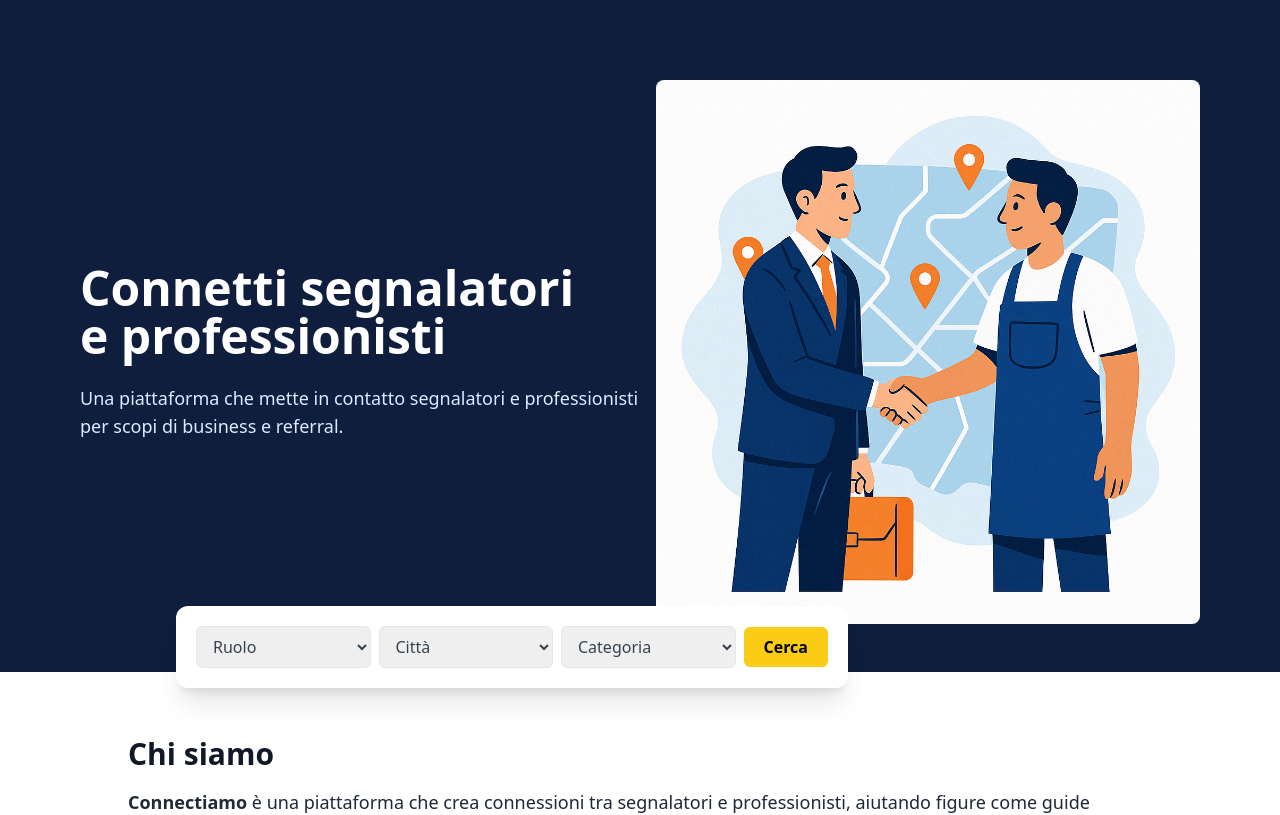
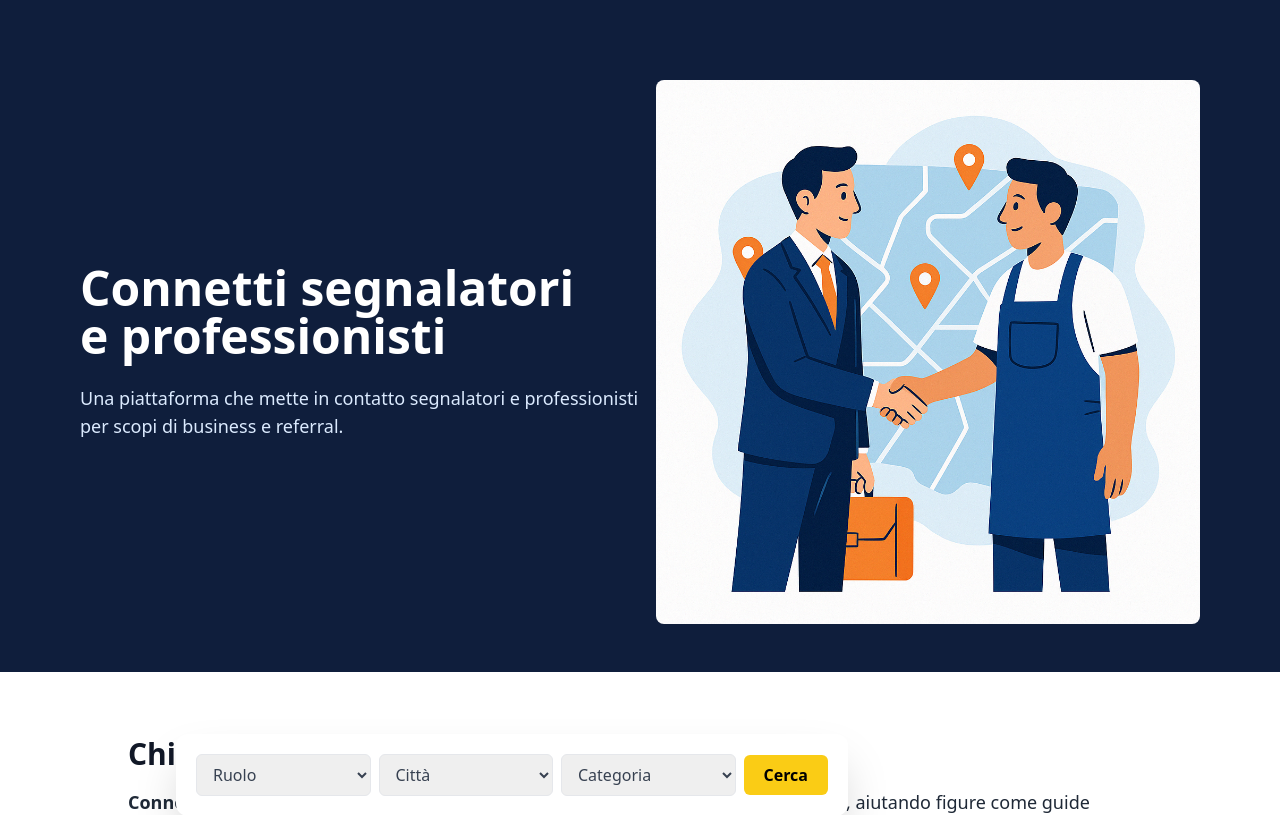
Before and after one commit to ilfrusciante/Connectiamo-website, a Next.js app: page / in a window 1280 px wide. Shown: the top 815 px of the page. Built offline with nearby package versions, Linux system fonts and the light colour scheme.

Commit message:
Update index.js

```diff
--- a/pages/index.js
+++ b/pages/index.js
@@ -37,9 +37,9 @@ export default function Home() {
             </div>
           </div>
 
-          {/* Barra di ricerca */}
-          <div className="w-full max-w-5xl px-4 md:px-0 absolute left-1/2 transform -translate-x-1/2 md:-bottom-4 bottom-4 z-20">
-            <div className="bg-white rounded-xl shadow-2xl md:shadow-xl transition-all duration-500 ease-in-out flex flex-col md:flex-row items-center gap-3 md:gap-2 p-4 md:p-5 md:w-[80%] md:ml-0 md:translate-x-12 mt-6 md:mt-0 max-w-2xl mx-auto">
+          {/* BARRA DI RICERCA */}
+          <div className="w-full max-w-5xl px-4 md:px-0 md:absolute md:left-1/2 md:transform md:-translate-x-1/2 md:-bottom-36 z-20">
+            <div className="bg-white rounded-xl shadow-2xl flex flex-col md:flex-row items-center gap-3 md:gap-2 p-4 md:p-5 md:w-[80%] md:ml-0 md:translate-x-12 mt-6 md:mt-0 max-w-2xl mx-auto">
               <select className="flex-1 px-3 py-2 rounded-md border text-gray-700 w-full focus:ring focus:ring-yellow-300">
                 <option>Ruolo</option>
               </select>
```
